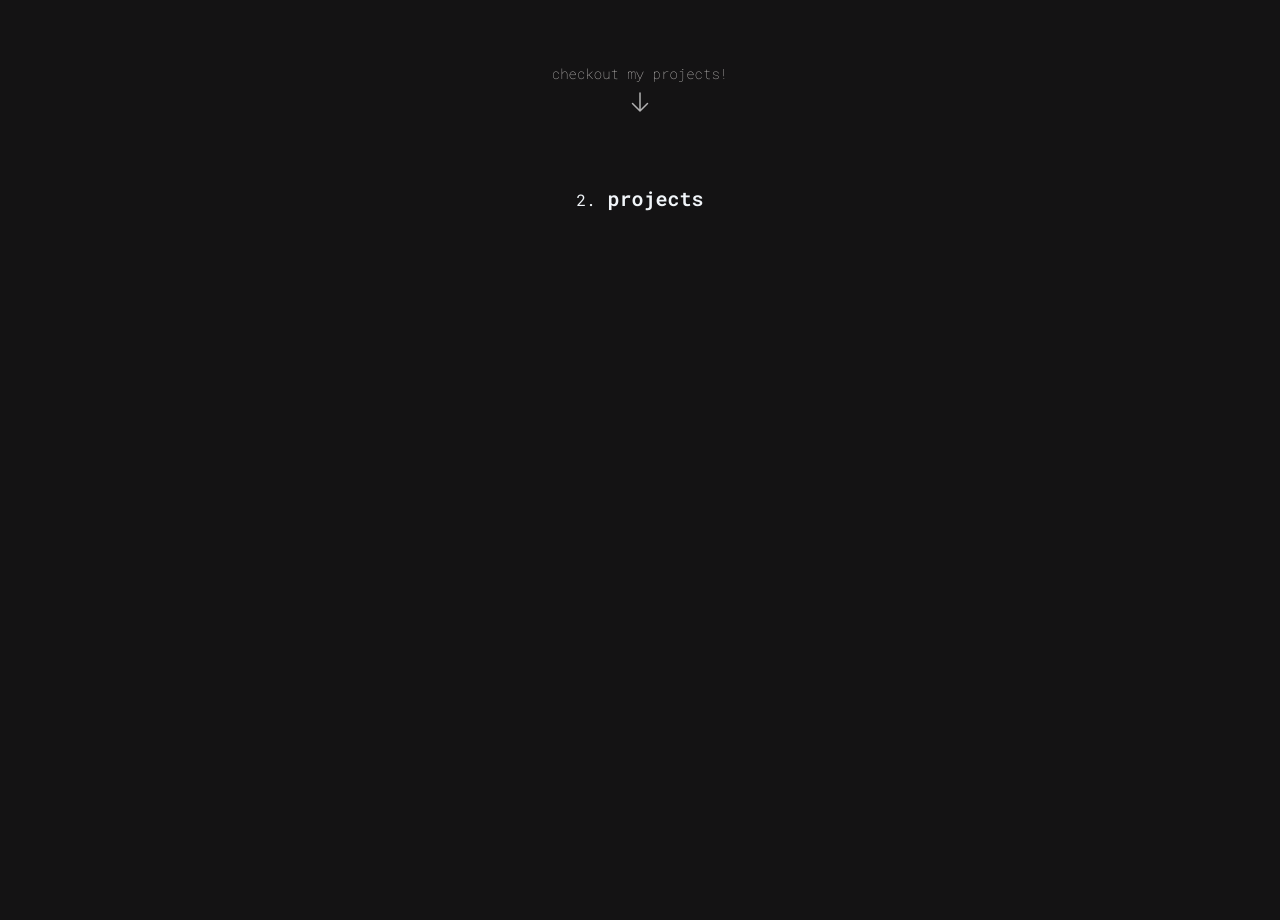
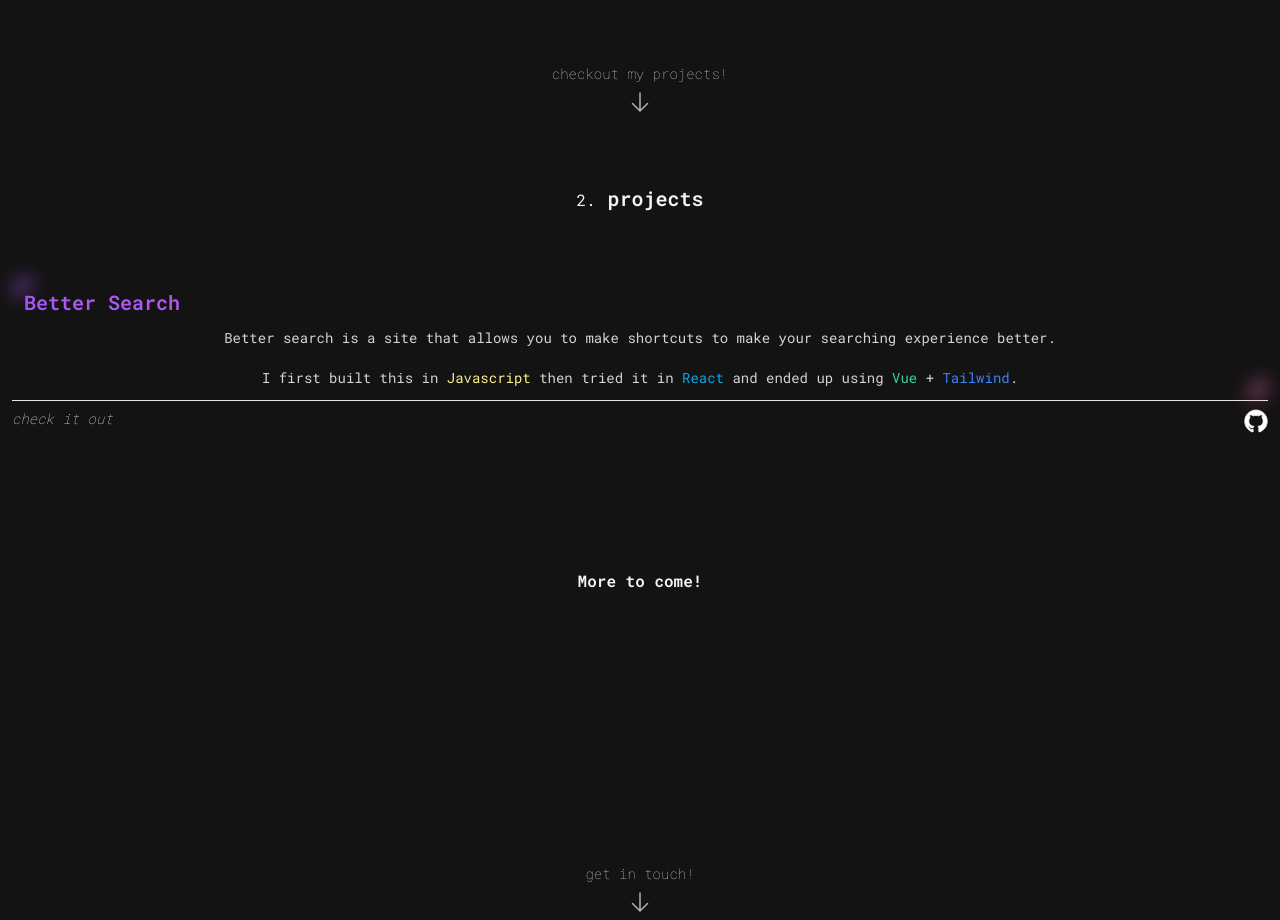
Before and after one commit to ajvejko/portfolio, a Vue app: page / in a window 1280 px wide. Shown: the part 1480-2400 px from the top of the page. Built offline with nearby package versions, Linux system fonts and the light colour scheme.

Commit message:
finished Projects section

```diff
--- a/src/Components/About.vue
+++ b/src/Components/About.vue
@@ -18,8 +18,8 @@
           I started with a gimmick portfolio to learn basic of HTML&CSS and
           later moved to <span class="text-yellow-200">Javascript</span>. <br />
           Then I dipped my toes in <span class="text-sky-500">React</span> and
-          today I work with with <span class="text-emerald-400">Vue</span>. For
-          the styling I
+          today I work with <span class="text-emerald-400">Vue</span>. For the
+          styling I
           <span class="font-bold italic text-slate-200">absolutely</span> fell
           in love with <span class="text-blue-500">Tailwind</span>!<br />
           <br />
--- a/src/Components/Projects.vue
+++ b/src/Components/Projects.vue
@@ -1,8 +1,67 @@
 <script setup></script>
 <template>
-  <section class="relative h-screen px-6 pt-16" id="projects">
+  <section class="relative h-screen px-3 pt-16" id="projects">
     <h1 class="text-center text-xl font-semibold text-slate-100">
       <span class="text-base font-normal">2.</span> projects
     </h1>
+    <!-- Better Search Project -->
+    <div class="mt-16 divide-y">
+      <div class="relative p-3">
+        <div
+          class="absolute top-0 left-0 h-6 w-6 rounded-br-full bg-purple-500/30 blur"
+        ></div>
+        <div
+          class="absolute bottom-0 right-0 h-6 w-6 rounded-tl-full bg-pink-400/30 blur"
+        ></div>
+        <h2
+          class="bg-gradient-to-r from-purple-500 to-pink-400 bg-clip-text text-xl font-bold text-transparent"
+        >
+          Better Search
+        </h2>
+        <p class="mt-3 text-center text-sm text-stone-300">
+          Better search is a site that allows you to make shortcuts to make your
+          searching experience better.<br />
+          <br />
+          I first built this in
+          <span class="text-yellow-200">Javascript</span> then tried it in
+          <span class="text-sky-500">React</span> and ended up using
+          <span class="text-emerald-400">Vue</span> +
+          <span class="text-blue-500">Tailwind</span>.
+        </p>
+      </div>
+      <div class="flex justify-between py-2">
+        <a
+          href="https://www.bettersrch.com/"
+          class="text-sm font-thin italic text-slate-100 hover:underline"
+          >check it out</a
+        >
+        <div>
+          <a href="https://github.com/ajvejko/bettersearch-vue" alt="github"
+            ><img class="w-6" src="../assets/github.svg"
+          /></a>
+        </div>
+      </div>
+    </div>
+
+    <div class="mt-32 text-center font-bold text-slate-100">More to come!</div>
+    <div class="flex justify-center">
+      <div class="absolute bottom-0">
+        <div class="mb-3 text-sm font-thin text-stone-300">get in touch!</div>
+        <svg
+          xmlns="http://www.w3.org/2000/svg"
+          fill="none"
+          viewBox="0 0 24 24"
+          stroke-width="1.5"
+          stroke="currentColor"
+          class="mx-auto h-6 w-6 animate-bounce stroke-neutral-100/70"
+        >
+          <path
+            stroke-linecap="round"
+            stroke-linejoin="round"
+            d="M19.5 13.5L12 21m0 0l-7.5-7.5M12 21V3"
+          />
+        </svg>
+      </div>
+    </div>
   </section>
 </template>
```
Also changed, not shown: src/assets/github.svg (added).
